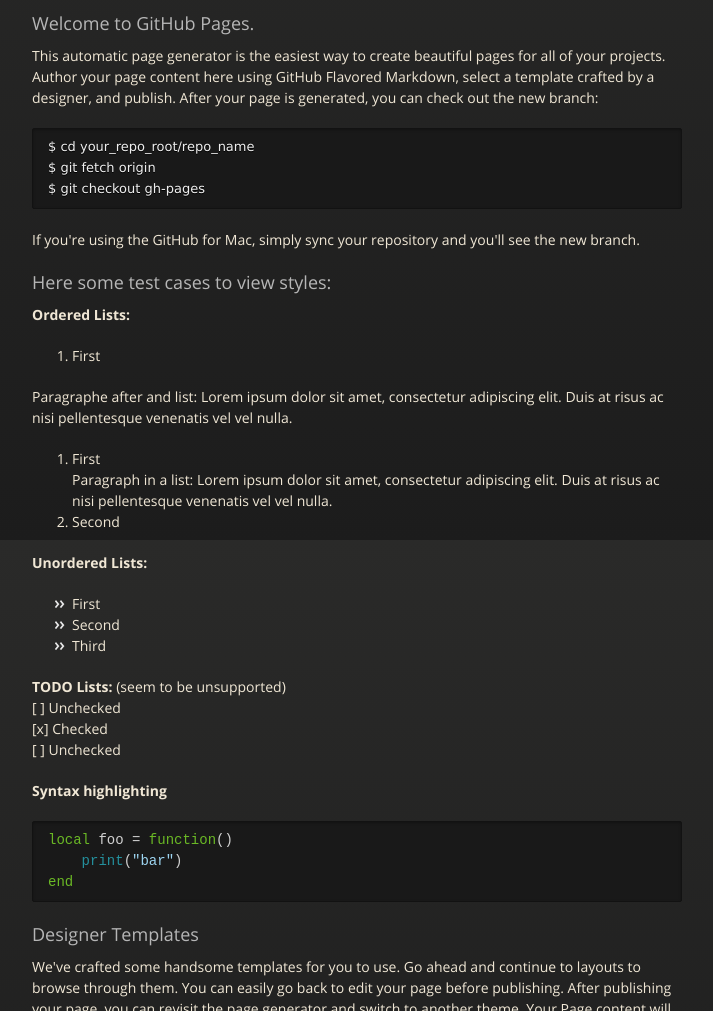
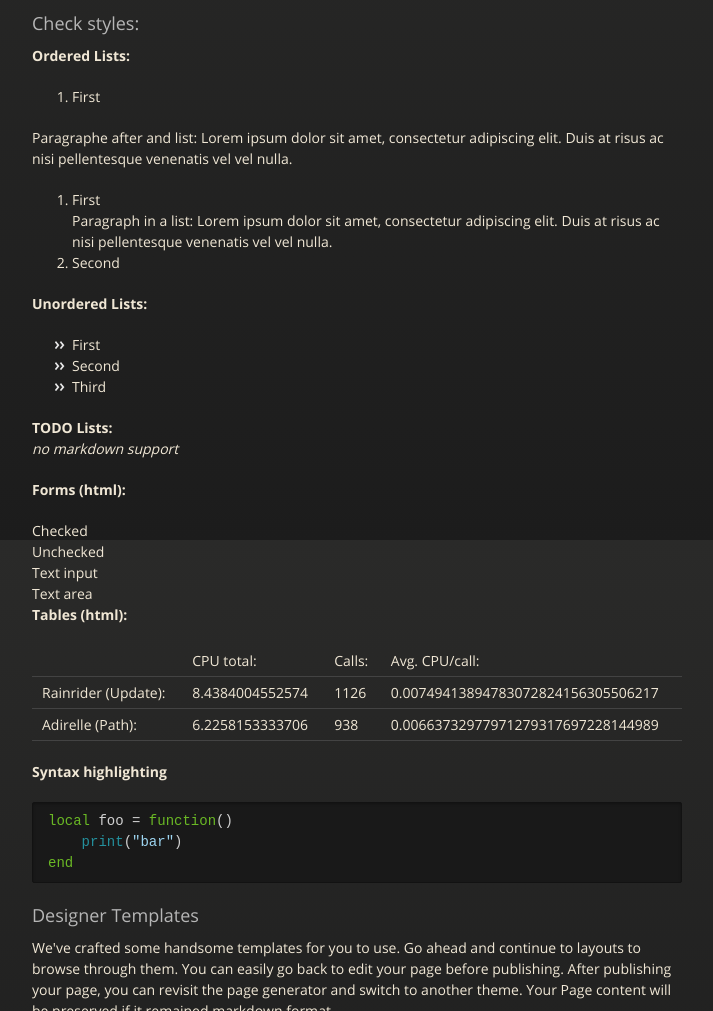
Before and after one commit to Rainrider/rainrider.github.com, a plain HTML site: page index.html in a window 1280 px wide. Shown: the part 260-1271 px from the top of the page, without its empty margins (283-996 px from the left). Drawn offline with nearby package versions, Linux system fonts and the light colour scheme.

Commit message:
Replace master branch with page content via GitHub

```diff
--- a/index.html
+++ b/index.html
@@ -36,19 +36,7 @@
         </div>
 
         <h3>
-<a name="welcome-to-github-pages" class="anchor" href="#welcome-to-github-pages"><span class="octicon octicon-link"></span></a>Welcome to GitHub Pages.</h3>
-
-<p>This automatic page generator is the easiest way to create beautiful pages for all of your projects. Author your page content here using GitHub Flavored Markdown, select a template crafted by a designer, and publish. After your page is generated, you can check out the new branch:</p>
-
-<pre><code>$ cd your_repo_root/repo_name
-$ git fetch origin
-$ git checkout gh-pages
-</code></pre>
-
-<p>If you're using the GitHub for Mac, simply sync your repository and you'll see the new branch.</p>
-
-<h3>
-<a name="here-some-test-cases-to-view-styles" class="anchor" href="#here-some-test-cases-to-view-styles"><span class="octicon octicon-link"></span></a>Here some test cases to view styles:</h3>
+<a name="check-styles" class="anchor" href="#check-styles"><span class="octicon octicon-link"></span></a>Check styles:</h3>
 
 <p><strong>Ordered Lists:</strong></p>
 
@@ -67,12 +55,32 @@ Paragraph in a list: Lorem ipsum dolor sit amet, consectetur adipiscing elit. Du
 <li>First</li>
 <li>Second</li>
 <li>Third</li>
-</ul><p><strong>TODO Lists:</strong> (seem to be unsupported)<br>
-  [ ] Unchecked<br>
-  [x] Checked<br>
-  [ ] Unchecked  </p>
+</ul><p><strong>TODO Lists:</strong><br><em>no markdown support</em></p>
 
-<p><strong>Syntax highlighting</strong></p>
+<p><strong>Forms (html):</strong><br></p>
+ Checked<br> Unchecked<br>
+Text input <br>Text area<br><p><strong>Tables (html):</strong></p>
+
+<table>
+<tr>
+<td></td>
+        <td>CPU total:</td>
+        <td>Calls:</td>
+        <td>Avg. CPU/call:</td>
+    </tr>
+<tr>
+<td>Rainrider (Update):</td>
+        <td>8.4384004552574</td>
+        <td>1126</td>
+        <td>0.00749413894783072824156305506217</td>
+    </tr>
+<tr>
+<td>Adirelle (Path):</td>
+        <td>6.2258153333706</td>
+        <td>938</td>
+        <td>0.00663732977971279317697228144989</td>
+    </tr>
+</table><p><strong>Syntax highlighting</strong></p>
 
 <div class="highlight highlight-lua"><pre><span class="kd">local</span> <span class="n">foo</span> <span class="o">=</span> <span class="k">function</span><span class="p">()</span>
     <span class="nb">print</span><span class="p">(</span><span class="s2">"</span><span class="s">bar"</span><span class="p">)</span>
```
Also changed, not shown: params.json (+1 -1 lines).
